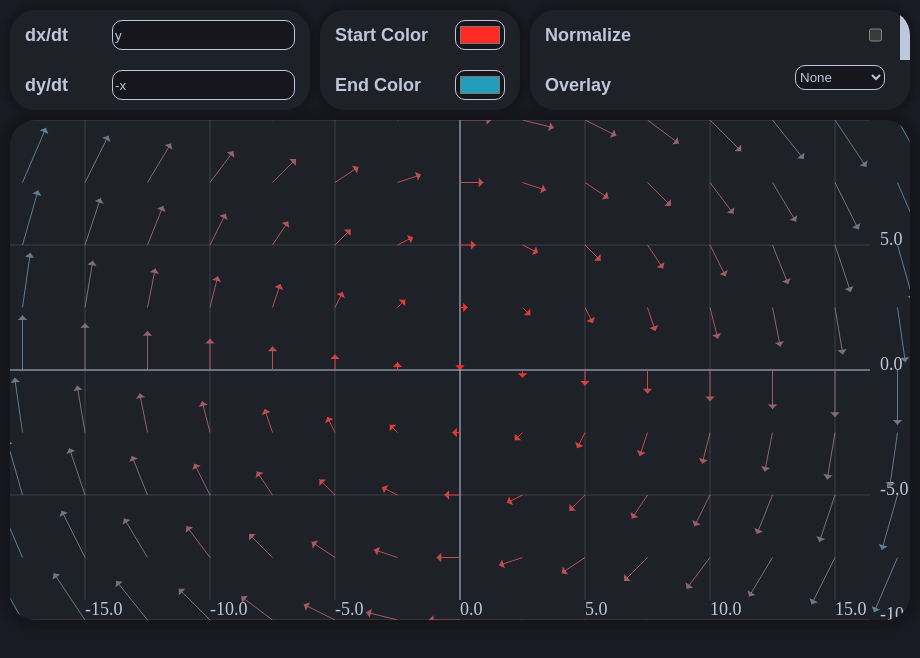
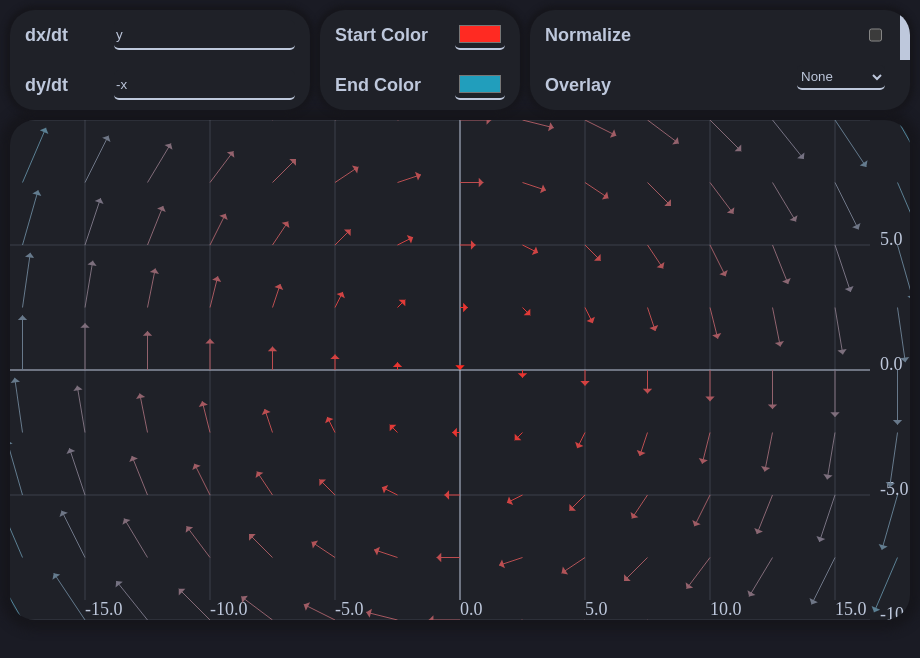
Before and after one commit to contraflux/vector-fields, an Electron app: page src/index.html in a window 920 px wide. Drawn offline with Linux system fonts and the light colour scheme; animation ran at ten frames a second.

Commit message:
Change button style

```diff
--- a/src/index.css
+++ b/src/index.css
@@ -108,24 +108,36 @@ body {
     height: 30px;
     color-scheme: dark ;
     color: var(--light);
-    background-color: var(--shadow);
-    border-width: 1px;
-    border-style: solid;
-    border-radius: 10px;
+    background-color: var(--panel);
+    border-width: 0px;
+    border-bottom: 2px solid var(--light);
+    border-radius: 5px;
     box-sizing: border-box;
     border-color: var(--light);
+    transition: all 0.4s ease;
+}
+
+.container-row>input:hover {
+    background-color: var(--shadow);
+    box-shadow: 0 5px 10px black;
 }
 
 .container-row>select {
     color-scheme: dark ;
     color: var(--light);
-    background-color: var(--shadow);
-    border-width: 1px;
-    border-style: solid;
-    border-radius: 10px;
+    background-color: var(--panel);
+    border-width: 0px;
+    border-bottom: 2px solid var(--light);
+    border-radius: 5px;
     border-color: var(--light);
     margin-top: 5px;
     height: 25px;
+    transition: all 0.4s ease;
+}
+
+.container-row>select:hover {
+    background-color: var(--shadow);
+    box-shadow: 0 5px 10px black;
 }
 
 .canvas {
```
